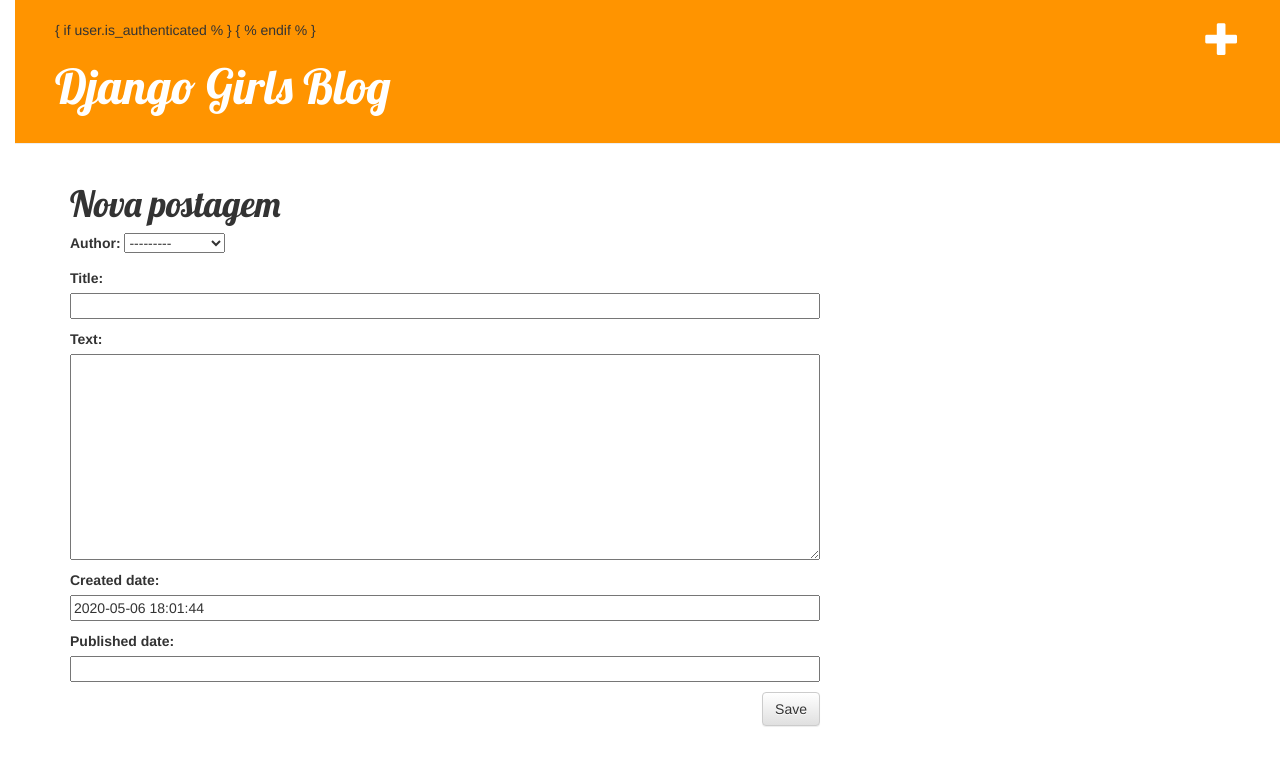
After one commit to SilvaMariaNatalia/my-first-blog, a Django app: template blog/templates/blog/post_edit.html in a window 1280 px wide. The commit adds this page. Shown: the top 766 px of the page. Run offline with Django 3.2, Linux system fonts and the light colour scheme; the template is opened without the code that fills it: values that come from a table or form of the project are taken from there, others are empty; data comes from the database, SQL or seed files in the repository; parts of the project's set-up code (start-up, migrations or seed data) failed here and were passed over; some libraries are stand-ins or nearby versions.

Commit message:
Added views to create/edit blog post inside the site.

```diff
--- /dev/null
+++ b/blog/forms.py
@@ -0,0 +1,9 @@
+from django import forms
+from .models import Post
+
+class PostForm(forms.ModelForm):
+
+
+    class Meta:
+        model=Post
+        fieldes=("title", "text")
--- a/blog/templates/blog/base.html
+++ b/blog/templates/blog/base.html
@@ -10,6 +10,9 @@
     </head>
     <body>
         <div class="page-header">
+            { if user.is_authenticated % }
+                <a href="{% url 'post_new' %}" class="top-menu"><span class="glyphicon glyphicon-plus"></span></a>
+            { % endif % }
             <h1><a href="/">Django Girls Blog</a></h1>
         </div>
         <div class="content container">
--- a/blog/templates/blog/post_detail.html
+++ b/blog/templates/blog/post_detail.html
@@ -6,6 +6,9 @@
                     {{ post.published_date }}
                 </div>
             {% andif %}
+            { if user.is_authenticated % }
+            <a class="btn btn-default" href="{% url 'post_edit' pk=post.pk %}"><span class="glyphicon glyphicon-pencil"></span></a>
+            { % endif % }
             <h1>{{ post.title }}</h1>
             <p>{{ post.text|linebreaksbr }}</p>
         </div>
--- /dev/null
+++ b/blog/templates/blog/post_edit.html
@@ -0,0 +1,8 @@
+{% extends 'blog/base.html' %}
+{% block content %}
+    <h1>Nova postagem</h1>
+    <form method="POST" class="post-form">{% csrf_token %}
+        {{ form.as_p }}
+        <button type="submit" class="save btn btn-default">Save</button>
+    </form>
+{% endblock %}
--- a/blog/urls.py
+++ b/blog/urls.py
@@ -4,5 +4,7 @@
 urlpatterns = [
     path('', views.post_list, name='post_list'),
     path('post/<int:pk>/', views.post_detail, name='post_detail'),
+    path('post/new/', views.post_new, name='post_new'),
+    path('post/<int:pk>/edit/', views.post_edit, name='post_edit'),
 
 ]
```
Also changed, not shown: blog/views.py (+14 -0 lines).
